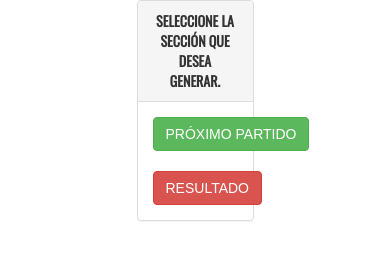
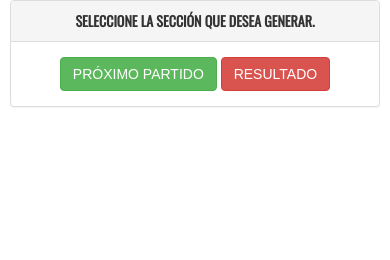
Before and after one commit to Simonba97/generadorPV, a plain HTML site: page index.html in a window 390 px wide. Drawn offline with nearby package versions, Linux system fonts and the light colour scheme; a web font is replaced by a local one.

Commit message:
Actualizar responsive

```diff
--- a/css/estilos.css
+++ b/css/estilos.css
@@ -48,3 +48,10 @@ select {
 input, select, img {
 	margin-bottom: 5px;
 }
+
+@media screen and (max-width: 650px){
+	#contenedor {
+		width: 95%;
+		margin: 0 auto;
+	}
+}
```
